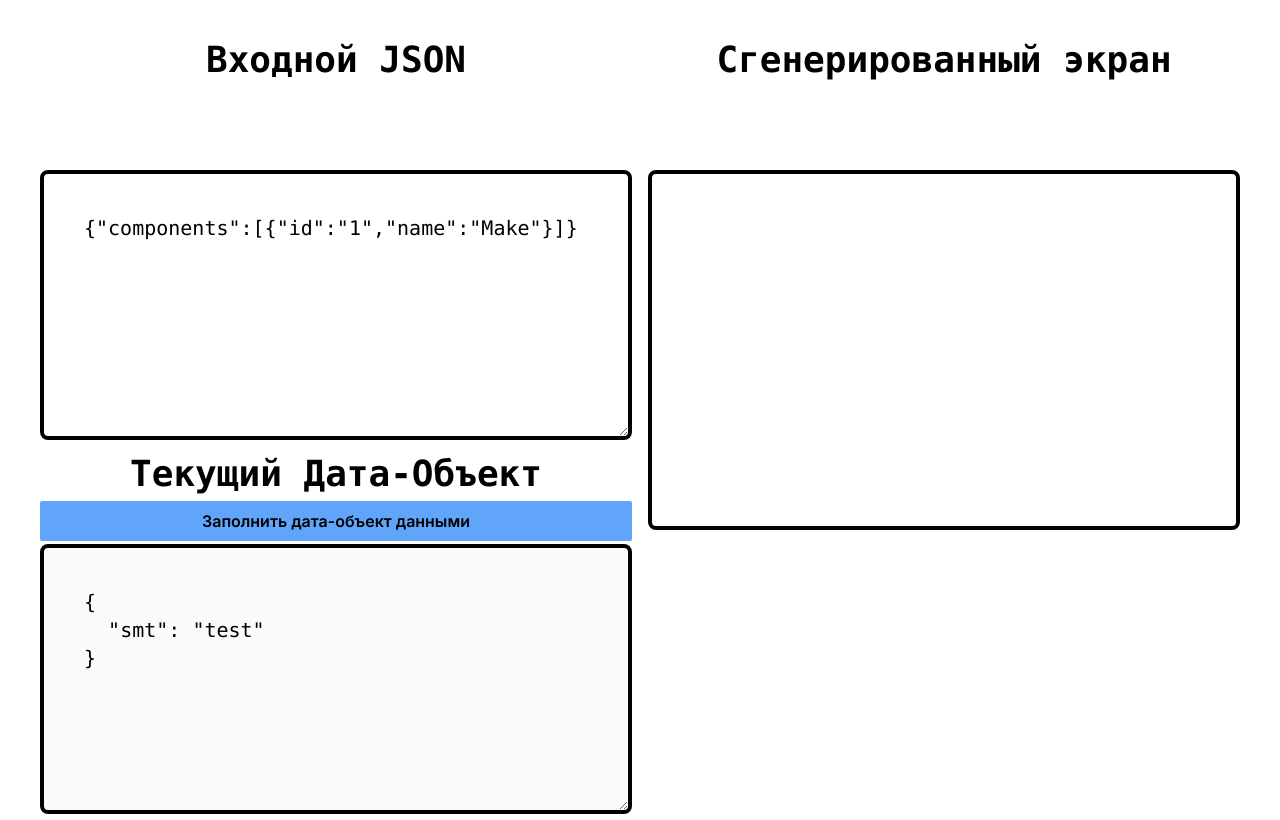
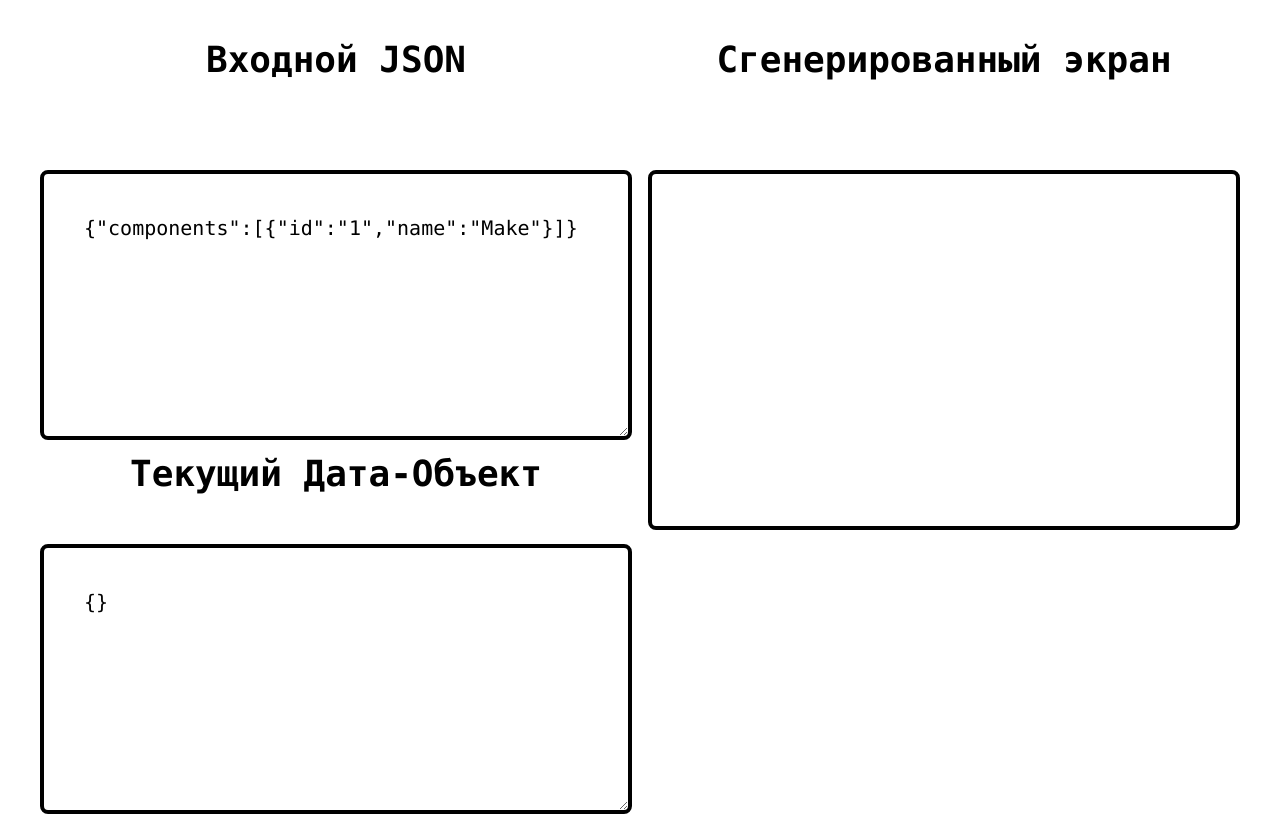
Before and after one commit to IvanOrlovsky/json-front-demo, a Next.js app: page / in a window 1280 px wide. Built offline with nearby package versions, Linux system fonts and the light colour scheme.

Commit message:
Почистил логирование

```diff
--- a/src/SDUI/Renderer.tsx
+++ b/src/SDUI/Renderer.tsx
@@ -35,7 +35,6 @@ export default function Renderer({
 	useEffect(() => {
 		if (!isEqual(prevComponentsRef.current, components)) {
 			renderAllComponents();
-			console.log("Renderer: All components rerendered");
 			prevComponentsRef.current = components;
 		}
 	}, [components]);
@@ -55,6 +54,5 @@ export default function Renderer({
 
 function RenderedComponent({ id, name }: Component) {
 	const component = useRenderComponent(name, id);
-	console.log(`Renderer: Rendered component with id = ${id}`);
 	return component;
 }
--- a/src/SDUI/contexts/dataObjectContext.tsx
+++ b/src/SDUI/contexts/dataObjectContext.tsx
@@ -12,7 +12,7 @@ export default function DataObjectProvider({
 }: {
 	children: React.ReactNode;
 }) {
-	const [data, updateData] = useState<Record<string, any>>({ smt: "test" });
+	const [data, updateData] = useState<Record<string, any>>({});
 	return (
 		<DataObject.Provider value={{ data, updateData }}>
 			{children}
--- a/src/SDUI/hooks/useDataObjectUpdatetion.tsx
+++ b/src/SDUI/hooks/useDataObjectUpdatetion.tsx
@@ -5,7 +5,7 @@ export function useDataObjectUpdatetion(
 	id: string,
 	value: Record<string, any> | string
 ) {
-	const { updateData } = useDataObject();
+	const { data, updateData } = useDataObject();
 
 	useEffect(() => {
 		updateData((prev) => ({
@@ -30,5 +30,5 @@ export function useDataObjectUpdatetion(
 		}));
 	};
 
-	return { handleOnChange };
+	return { data, handleOnChange };
 }
--- a/src/app/page.tsx
+++ b/src/app/page.tsx
@@ -1,10 +1,8 @@
 "use client";
 
-import { useEffect, useState } from "react";
+import { useState } from "react";
 import Screen from "@/SDUI/Screen";
-
 import { useDataObject } from "@/SDUI/contexts/dataObjectContext";
-import DataObjectProvider from "@/SDUI/contexts/dataObjectContext";
 
 export default function Home() {
 	const [jsonData, setJsonData] = useState(
@@ -25,36 +23,6 @@ export default function Home() {
 		}
 	};
 
-	const handleUpdateData = () => {
-		if (data.make !== undefined) {
-			updateData((prev) => ({
-				...prev,
-				make: "УАЗ",
-				makeID: "1",
-			}));
-		}
-		if (data.model !== undefined) {
-			updateData((prev) => ({
-				...prev,
-				model: "Патриот",
-				modelID: "2",
-			}));
-			console.log(Object.keys(data));
-		}
-	};
-
-	useEffect(() => {
-		console.log(data); // Выводим обновленные данные
-	}, [data]);
-
-	function parseJSON(jsonData: string) {
-		try {
-			return JSON.parse(jsonData);
-		} catch (error) {
-			return {};
-		}
-	}
-
 	return (
 		<main className="w-screen h-screen flex flex-col sm:flex-row gap-4 p-10 ">
 			<div className="h-1/2 sm:w-1/2 ">
@@ -74,16 +42,18 @@ export default function Home() {
 					<div className="h-1/4  mb-2 font-semibold text-center text-sm sm:text-4xl font-mono">
 						Текущий Дата-Объект
 					</div>
-					<button
-						onClick={() => handleUpdateData()}
-						className="p-2 rounded-sm text-md bg-blue-400 font-semibold hover:bg-blue-700"
-					>
-						Заполнить дата-объект данными
-					</button>
 				</div>
 				<textarea
 					value={JSON.stringify(data, null, 2)}
-					disabled
+					onChange={(e) => {
+						try {
+							const res = JSON.parse(e.target.value);
+							updateData(() => res);
+							setError("");
+						} catch (e) {
+							setError("Неверный формат json для Дата-Объекта");
+						}
+					}}
 					className="p-10 w-full h-3/4 border-4 border-black text-xl font-mono rounded-lg"
 				></textarea>
 			</div>
--- a/src/components/Make.tsx
+++ b/src/components/Make.tsx
@@ -1,20 +1,16 @@
 "use client";
 
 import { useDataObjectUpdatetion } from "@/SDUI/hooks/useDataObjectUpdatetion";
-import { useEffect } from "react";
 
 export default function Make({ id }: { id: string }) {
-	const { handleOnChange } = useDataObjectUpdatetion(id, { make: "" });
-
-	useEffect(() => {
-		console.log(`НОВЫЙ АЙДИ ${id}`);
-	}, []);
+	const { data, handleOnChange } = useDataObjectUpdatetion(id, { make: "" });
 
 	return (
 		<input
 			placeholder="Марка"
 			id={id}
 			name={id}
+			value={data.make}
 			className="p-4 border-1 rounded-md "
 			onChange={handleOnChange}
 		></input>
```
